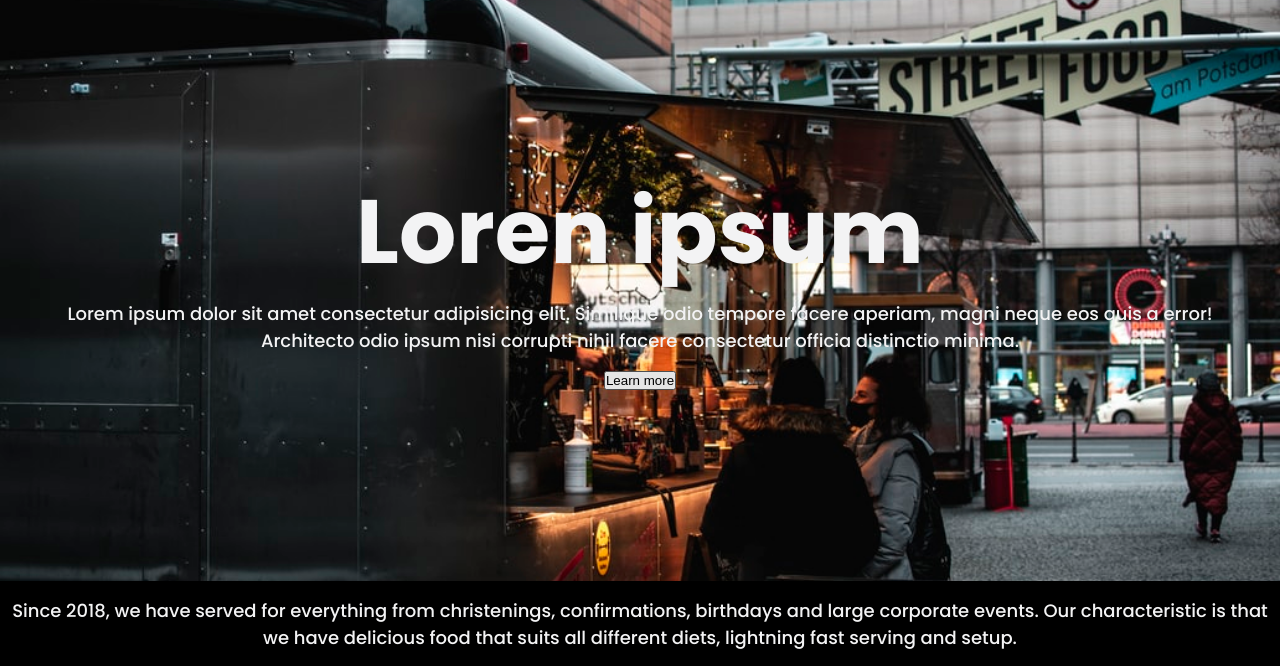
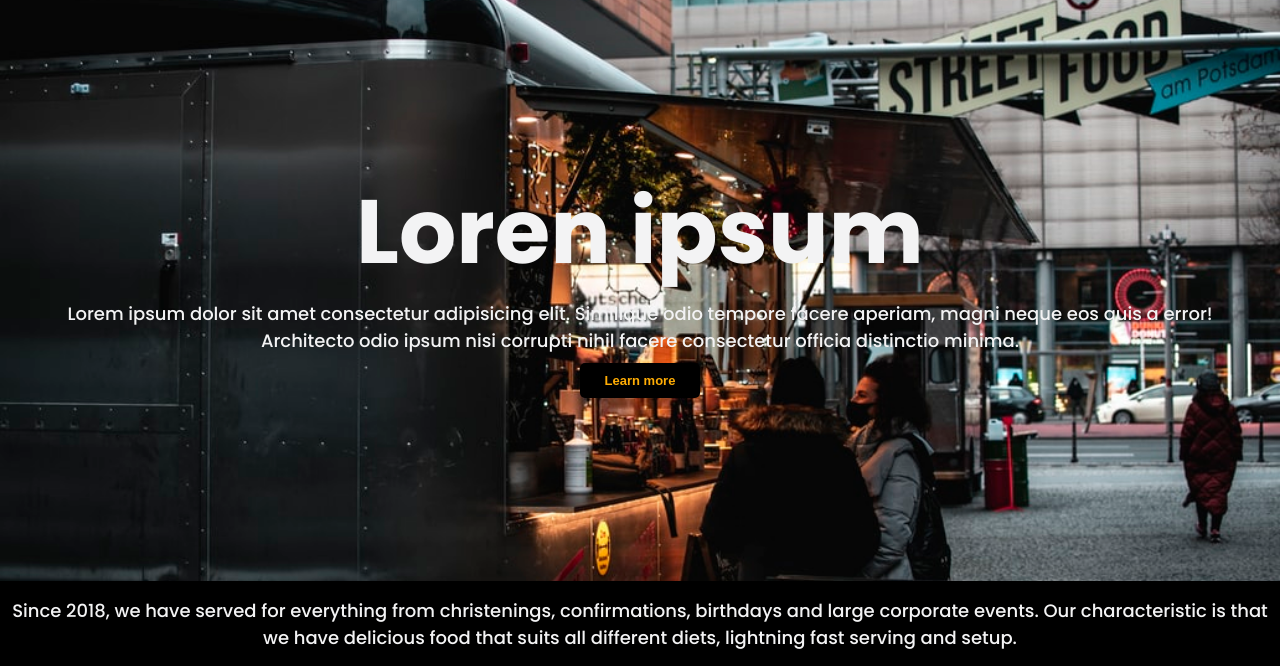
Before and after one commit to NorbertoRubulotta/FillMeUpEmpanadas, a plain HTML site: page index.html in a window 1280 px wide. In both pictures the pointer is over the button "Learn more". Shown: the part 119-785 px from the top of the page. Drawn offline with Linux system fonts and the light colour scheme.

Commit message:
Se agrega la clase .btn y su animacion :hover para boton en index.html

```diff
--- a/assets/css/estilos.css
+++ b/assets/css/estilos.css
@@ -58,19 +58,25 @@ h3 {
   margin: 0;
   font-size: 3em;
 }
-/*
+
 .btn {
-  border-radius: 0.5rem;
+ border-radius: 0.5rem;
   padding: 1rem;
   display: inline-block;
   width: 100px;
   font-weight: bold;
   text-align: center;
   text-decoration: none;
-  color: var(--color-primary);
+  color: black;
   background-color: var(--color-secondary);
   font-size: 1.3rem;
+  border: none;
 }
+.btn:hover {
+  color: var(--color-secondary);
+  background-color: black;
+  cursor: pointer;
+}/*
 .btn2 {
     border-radius: 0.5rem;
     padding: 0.5rem;
```
